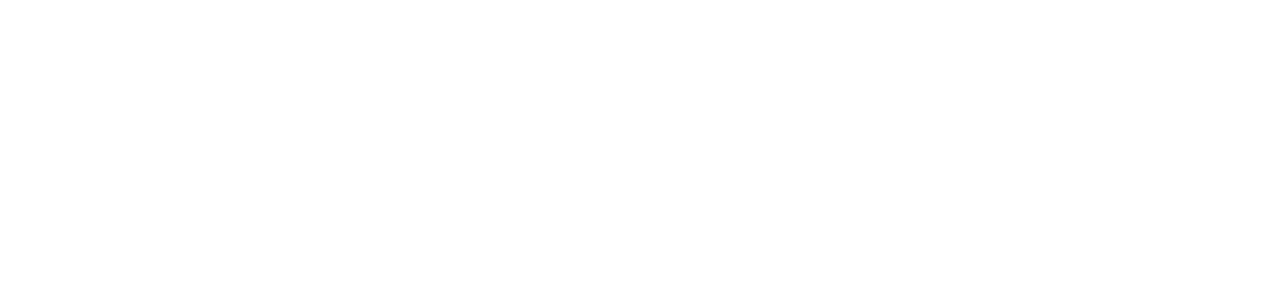
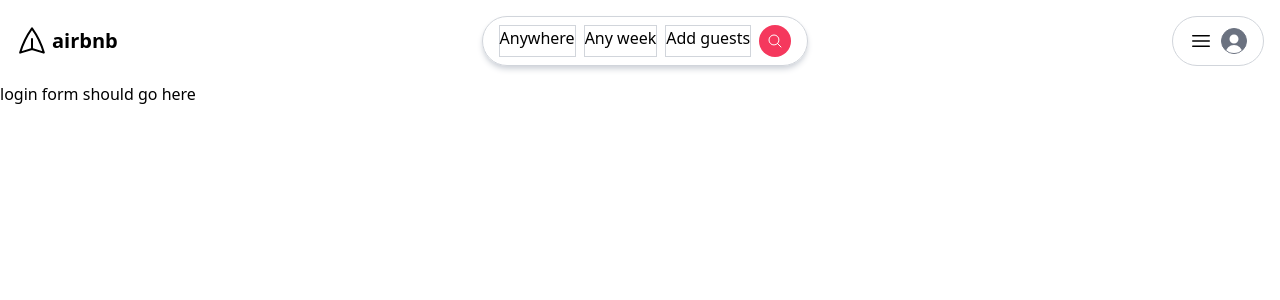
Before and after one commit to Ukokpala/AirbnbCloneoriginal, a React (Vite) app in the folder client/: page /login in a window 1280 px wide. Before the commit this address had no page. Shown: the top 300 px of the page. Built offline with nearby package versions, Linux system fonts and the light colour scheme.

Commit message:
added Header files

```diff
--- a/client/src/App.jsx
+++ b/client/src/App.jsx
@@ -1,11 +1,19 @@
 import './App.css'
 import {Route, Routes} from "react-router-dom";
 import IndexPage from "./pages/IndexPage.jsx";
+import LoginPage from "./pages/LoginPage";
+import Layout from "./Layout";
+
 
 function App() {
   return (
     <Routes>
+      <Route path="/" element={<Layout />}>
       <Route index element={<IndexPage />} />
+      <Route path="/login" element={<LoginPage />} />
+
+      </Route>
+
     </Routes>
     )
 
--- /dev/null
+++ b/client/src/Header.jsx
@@ -0,0 +1,37 @@
+import {Link} from "react-router-dom";
+
+export default function Header(){
+  return (
+    <header className="p-4 flex justify-between">
+        <a href="" className="flex items-center gap-1">
+        <svg xmlns="http://www.w3.org/2000/svg" fill="none" viewBox="0 0 24 24" strokeWidth={1.5} stroke="currentColor" className="w-8 h-10 -rotate-90">
+          <path strokeLinecap="round" strokeLinejoin="round" d="M6 12L3.269 3.126A59.768 59.768 0 0121.485 12 59.77 59.77 0 013.27 20.876L5.999 12zm0 0h7.5" />
+        </svg>
+        <span className="font-bold text-xl">airbnb</span>
+        </a>
+        <div className="flex gap-2 border border-gray-300 rounded-full py-2 px-4 shadow-md shadow-gray-300">
+          <div className="border border-l border-gray-300">Anywhere</div>
+          <div className="border border-l border-gray-300">Any week</div>
+          <div className="border border-l border-gray-300">Add guests</div>
+          <button className="bg-primary text-white p-2 rounded-full">
+          <svg xmlns="http://www.w3.org/2000/svg" fill="none" viewBox="0 0 24 24" strokeWidth={1.5} stroke="currentColor" className="w-4 h-4">
+        <path strokeLinecap="round" strokeLinejoin="round" d="M21 21l-5.197-5.197m0 0A7.5 7.5 0 105.196 5.196a7.5 7.5 0 0010.607 10.607z" />
+        </svg>
+
+        </button>
+      </div>
+      <Link to={'/login'} className="flex items-center gap-2 border border-gray-300 rounded-full py-2 px-4">
+        <svg xmlns="http://www.w3.org/2000/svg" fill="none" viewBox="0 0 24 24" strokeWidth={1.5} stroke="currentColor" className="w-6 h-6">
+          <path strokeLinecap="round" strokeLinejoin="round" d="M3.75 6.75h16.5M3.75 12h16.5m-16.5 5.25h16.5" />
+        </svg>
+        <div className="bg-gray-500 text-white rounded-full border border-gray-500 overflow-hidden">
+          <svg xmlns="http://www.w3.org/2000/svg" viewBox="0 0 24 24" fill="currentColor" class="w-6 h-6 relative top-1">
+            <path fill-rule="evenodd" d="M7.5 6a4.5 4.5 0 119 0 4.5 4.5 0 01-9 0zM3.751 20.105a8.25 8.25 0 0116.498 0 .75.75 0 01-.437.695A18.683 18.683 0 0112 22.5c-2.786 0-5.433-.608-7.812-1.7a.75.75 0 01-.437-.695z" clip-rule="evenodd" />
+          </svg>
+
+        </div>
+      </Link>
+
+  </header>
+  );
+}
--- /dev/null
+++ b/client/src/Layout.jsx
@@ -0,0 +1,12 @@
+import Header from "./Header";
+import {Outlet} from "react-router-dom";
+
+export default function Layout() {
+  return (
+    <div>
+      <Header />
+      <Outlet />
+    </div>
+  );
+
+}
--- a/client/src/pages/IndexPage.jsx
+++ b/client/src/pages/IndexPage.jsx
@@ -1,35 +1,8 @@
+
 export default function IndexPage() {
   return (
-    <div>
-    <header className="p-4 flex justify-between">
-      <a href="" className="flex items-center gap-1">
-      <svg xmlns="http://www.w3.org/2000/svg" fill="none" viewBox="0 0 24 24" strokeWidth={1.5} stroke="currentColor" className="w-8 h-10 -rotate-90">
-  <path strokeLinecap="round" strokeLinejoin="round" d="M6 12L3.269 3.126A59.768 59.768 0 0121.485 12 59.77 59.77 0 013.27 20.876L5.999 12zm0 0h7.5" />
-</svg>
-<span className="font-bold text-xl">airbnb</span>
-      </a>
-      <div className="flex gap-2 border border-gray-300 rounded-full py-2 px-4 shadow-md shadow-gray-300">
-        <div className="border border-l border-gray-300">Anywhere</div>
-        <div className="border border-l border-gray-300">Any week</div>
-        <div className="border border-l border-gray-300">Add guests</div>
-        <button className="bg-primary text-white p-2 rounded-full">
-        <svg xmlns="http://www.w3.org/2000/svg" fill="none" viewBox="0 0 24 24" strokeWidth={1.5} stroke="currentColor" className="w-4 h-4">
-  <path strokeLinecap="round" strokeLinejoin="round" d="M21 21l-5.197-5.197m0 0A7.5 7.5 0 105.196 5.196a7.5 7.5 0 0010.607 10.607z" />
-</svg>
-
-        </button>
-      </div>
-      <div className="flex items-center gap-2 border border-gray-300 rounded-full py-2 px-4">
-        <svg xmlns="http://www.w3.org/2000/svg" fill="none" viewBox="0 0 24 24" strokeWidth={1.5} stroke="currentColor" className="w-6 h-6">
-          <path strokeLinecap="round" strokeLinejoin="round" d="M3.75 6.75h16.5M3.75 12h16.5m-16.5 5.25h16.5" />
-        </svg>
-        <div className="bg-gray-500 text-white rounded-full border border-gray-500 overflow-hidden">
-          <svg xmlns="http://www.w3.org/2000/svg" viewBox="0 0 24 24" fill="currentColor" class="w-6 h-6 relative top-1">
-            <path fill-rule="evenodd" d="M7.5 6a4.5 4.5 0 119 0 4.5 4.5 0 01-9 0zM3.751 20.105a8.25 8.25 0 0116.498 0 .75.75 0 01-.437.695A18.683 18.683 0 0112 22.5c-2.786 0-5.433-.608-7.812-1.7a.75.75 0 01-.437-.695z" clip-rule="evenodd" />
-          </svg>
-        </div>
-      </div>
-    </header>
-  </div>
-  )
+<div>
+  index page here
+</div>
+);
 }
--- /dev/null
+++ b/client/src/pages/LoginPage.jsx
@@ -0,0 +1,3 @@
+export default function LoginPage() {
+  return 'login form should go here';
+}
```
